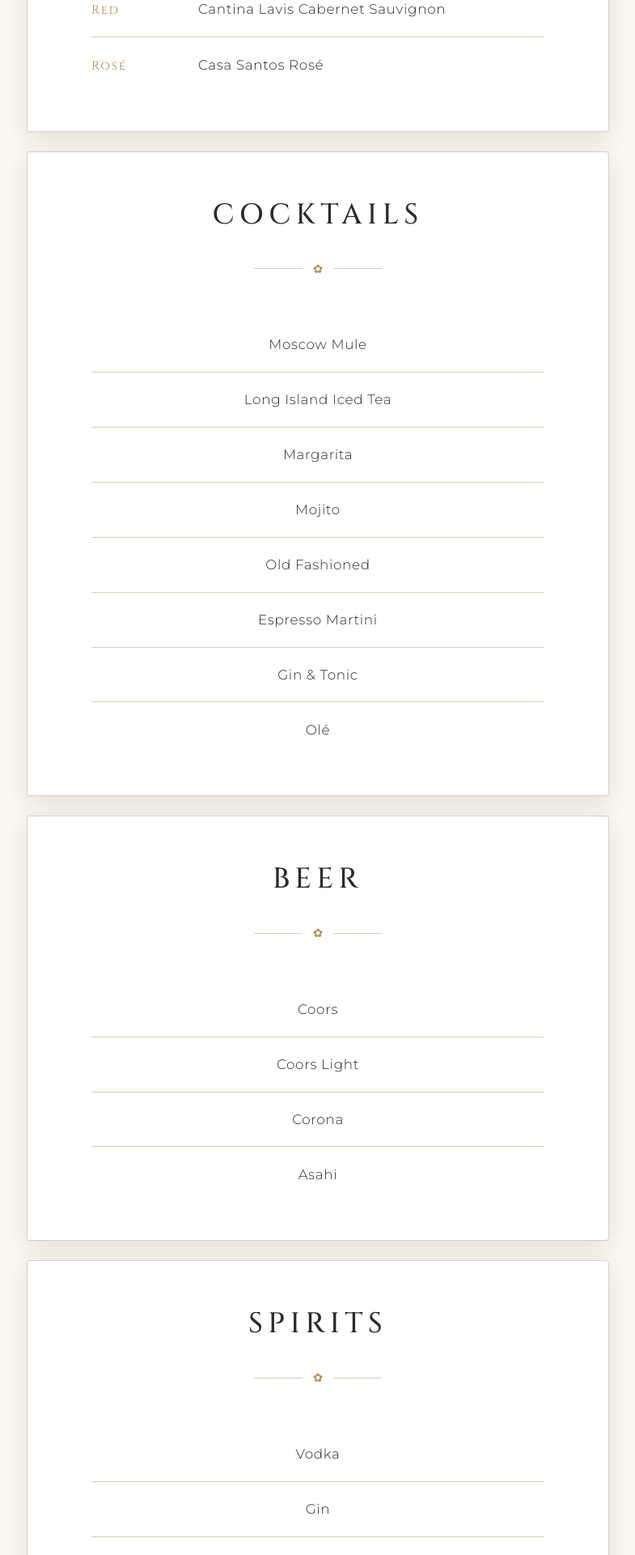
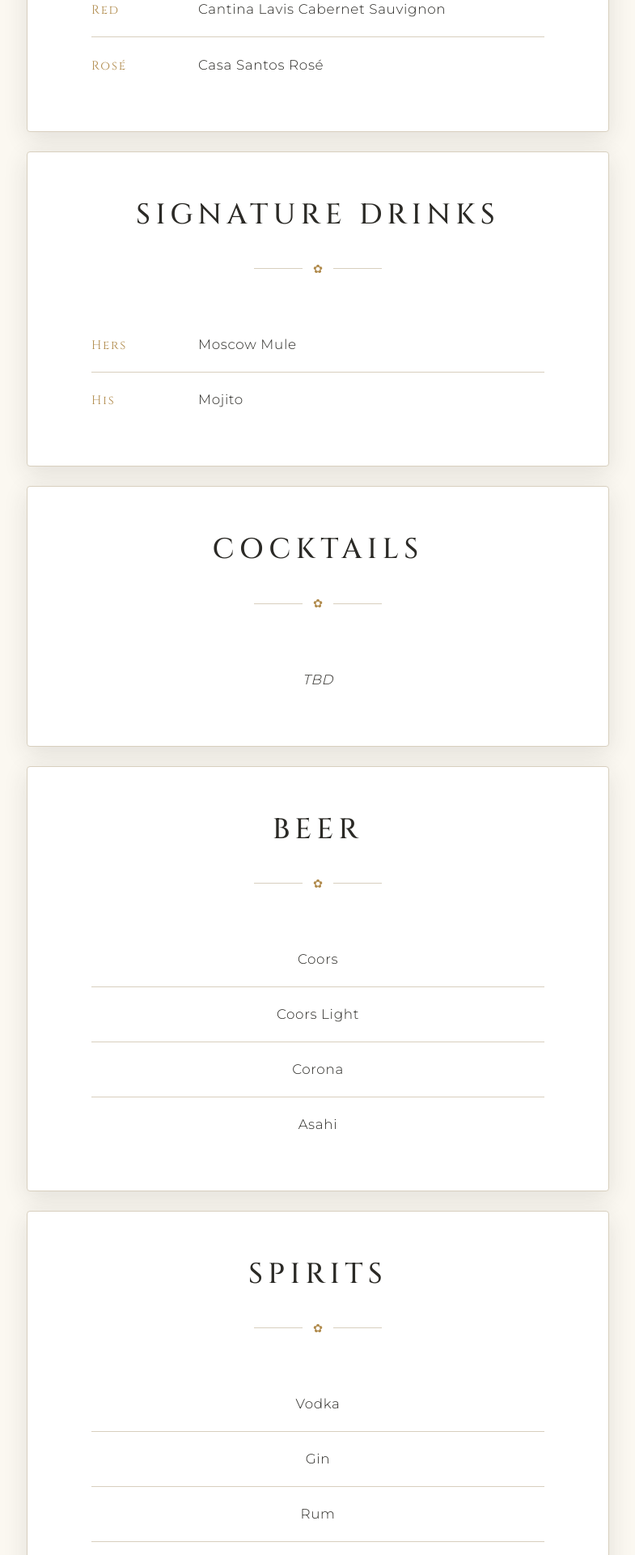
Before and after one commit to stevenliuxd/wedding-site, a Flask app: page /drinks in a window 1280 px wide. Shown: the part 642-2562 px from the top of the page at 81% size, without its empty margins (247-1032 px from the left). Run offline with Flask 3, Linux system fonts and the light colour scheme.

Commit message:
Add Signature Drinks section and simplify drinks menu
Adds a Hers/His signature drinks card (Moscow Mule, Mojito) above the
Cocktails section, which is now marked TBD pending final picks. Also
trims Non-Alcoholic to Coke, Sprite, Ginger Ale, Corona Zero, Budweiser
Zero, Juice, and Water.

```diff
--- a/templates/drinks.html
+++ b/templates/drinks.html
@@ -41,33 +41,29 @@
 
 <div class="form-card">
   <div class="section-head">
+    <h2>Signature Drinks</h2>
+    <div class="divider">&#10047;</div>
+  </div>
+  <div class="program">
+    <div class="program-row">
+      <div class="program-time">Hers</div>
+      <div class="program-event">Moscow Mule</div>
+    </div>
+    <div class="program-row">
+      <div class="program-time">His</div>
+      <div class="program-event">Mojito</div>
+    </div>
+  </div>
+</div>
+
+<div class="form-card">
+  <div class="section-head">
     <h2>Cocktails</h2>
     <div class="divider">&#10047;</div>
   </div>
   <div class="program program-list">
     <div class="program-row">
-      <div class="program-event">Moscow Mule</div>
-    </div>
-    <div class="program-row">
-      <div class="program-event">Long Island Iced Tea</div>
-    </div>
-    <div class="program-row">
-      <div class="program-event">Margarita</div>
-    </div>
-    <div class="program-row">
-      <div class="program-event">Mojito</div>
-    </div>
-    <div class="program-row">
-      <div class="program-event">Old Fashioned</div>
-    </div>
-    <div class="program-row">
-      <div class="program-event">Espresso Martini</div>
-    </div>
-    <div class="program-row">
-      <div class="program-event">Gin &amp; Tonic</div>
-    </div>
-    <div class="program-row">
-      <div class="program-event">Olé</div>
+      <div class="program-event"><em>TBD</em></div>
     </div>
   </div>
 </div>
@@ -133,19 +129,16 @@
       <div class="program-event">Ginger Ale</div>
     </div>
     <div class="program-row">
-      <div class="program-event">Root Beer</div>
+      <div class="program-event">Corona Zero</div>
+    </div>
+    <div class="program-row">
+      <div class="program-event">Budweiser Zero</div>
     </div>
     <div class="program-row">
       <div class="program-event">Juice</div>
     </div>
     <div class="program-row">
-      <div class="program-event">Sparkling &amp; Still Water</div>
-    </div>
-    <div class="program-row">
-      <div class="program-event">Coffee</div>
-    </div>
-    <div class="program-row">
-      <div class="program-event">Tea</div>
+      <div class="program-event">Water</div>
     </div>
   </div>
 </div>
```
